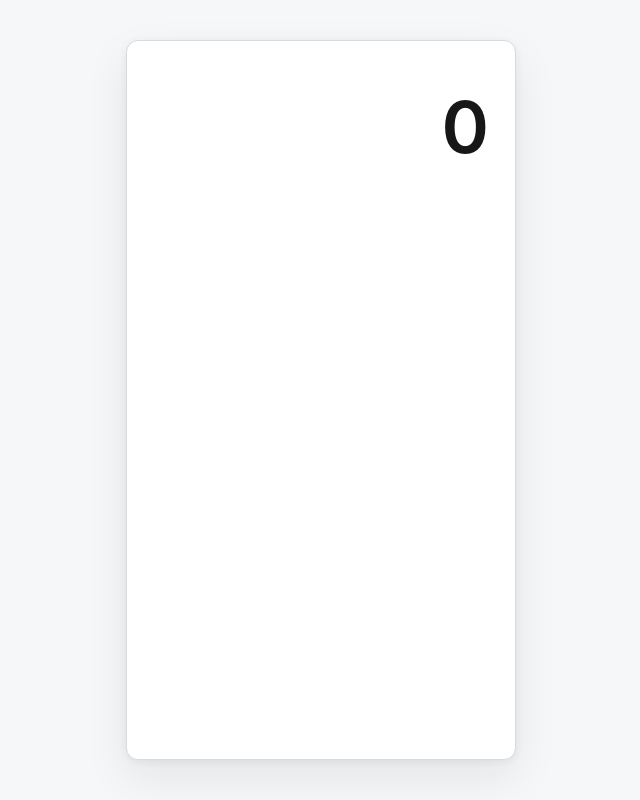
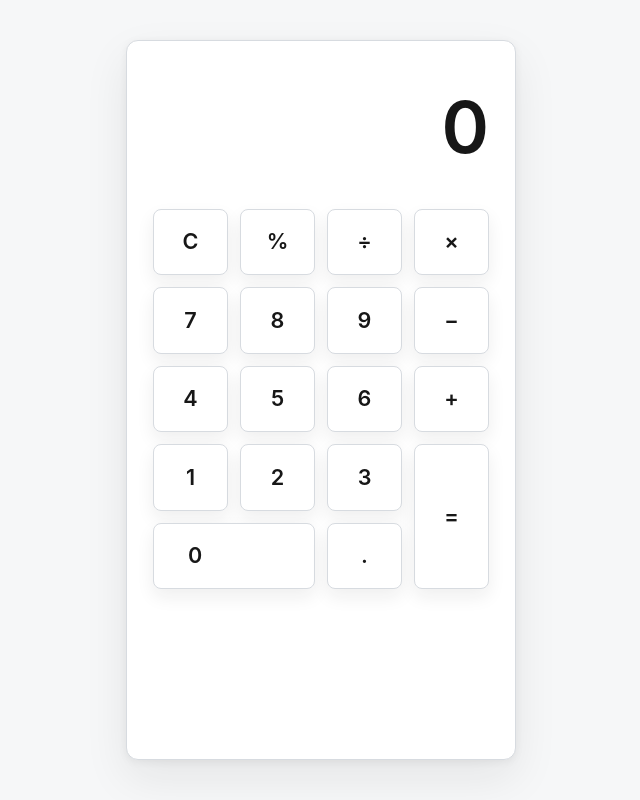
Before and after one commit to mtplayground/li-ying-1f95-everyday-calculat, a React (Vite) app: page / in a window 1280 px wide. Shown: the whole page, without its empty margins (319-959 px from the left). Built offline with nearby package versions, Linux system fonts and the light colour scheme.

Commit message:
feat: Build the button pad

```diff
--- a/src/App.tsx
+++ b/src/App.tsx
@@ -1,5 +1,6 @@
 import { initialCalculatorState } from './calculator/engine';
 import { Display } from './components/Display';
+import { Keypad } from './components/Keypad';
 
 export function App() {
   return (
@@ -9,6 +10,7 @@ export function App() {
         aria-label="Calculator screen"
       >
         <Display state={initialCalculatorState} />
+        <Keypad />
       </section>
     </main>
   );
--- /dev/null
+++ b/src/components/CalcButton.tsx
@@ -0,0 +1,36 @@
+import type { ReactNode } from 'react';
+
+export type CalcButtonKind = 'digit' | 'operator' | 'action' | 'equals';
+
+interface CalcButtonProps {
+  label: ReactNode;
+  ariaLabel: string;
+  kind?: CalcButtonKind;
+  span?: 1 | 2;
+  rowSpan?: 1 | 2;
+  onPress?: () => void;
+}
+
+export function CalcButton({
+  label,
+  ariaLabel,
+  kind = 'digit',
+  span = 1,
+  rowSpan = 1,
+  onPress,
+}: CalcButtonProps) {
+  const classes = [
+    'calc-button',
+    `calc-button--${kind}`,
+    span === 2 ? 'calc-button--span-2' : '',
+    rowSpan === 2 ? 'calc-button--row-span-2' : '',
+  ]
+    .filter(Boolean)
+    .join(' ');
+
+  return (
+    <button type="button" className={classes} aria-label={ariaLabel} onClick={onPress}>
+      {label}
+    </button>
+  );
+}
--- /dev/null
+++ b/src/components/Keypad.tsx
@@ -0,0 +1,80 @@
+import { CalcButton } from './CalcButton';
+
+export type KeypadKey =
+  | 'clear'
+  | 'percent'
+  | 'divide'
+  | 'multiply'
+  | 'subtract'
+  | 'add'
+  | 'equals'
+  | 'decimal'
+  | '0'
+  | '1'
+  | '2'
+  | '3'
+  | '4'
+  | '5'
+  | '6'
+  | '7'
+  | '8'
+  | '9';
+
+interface KeypadProps {
+  onKeyPress?: (key: KeypadKey) => void;
+}
+
+export function Keypad({ onKeyPress }: KeypadProps) {
+  return (
+    <div className="calculator-keypad" role="group" aria-label="Calculator keypad">
+      <CalcButton label="C" ariaLabel="Clear" kind="action" onPress={() => onKeyPress?.('clear')} />
+      <CalcButton
+        label="%"
+        ariaLabel="Percentage"
+        kind="action"
+        onPress={() => onKeyPress?.('percent')}
+      />
+      <CalcButton
+        label="÷"
+        ariaLabel="Divide"
+        kind="operator"
+        onPress={() => onKeyPress?.('divide')}
+      />
+      <CalcButton
+        label="×"
+        ariaLabel="Multiply"
+        kind="operator"
+        onPress={() => onKeyPress?.('multiply')}
+      />
+
+      <CalcButton label="7" ariaLabel="Seven" onPress={() => onKeyPress?.('7')} />
+      <CalcButton label="8" ariaLabel="Eight" onPress={() => onKeyPress?.('8')} />
+      <CalcButton label="9" ariaLabel="Nine" onPress={() => onKeyPress?.('9')} />
+      <CalcButton
+        label="−"
+        ariaLabel="Subtract"
+        kind="operator"
+        onPress={() => onKeyPress?.('subtract')}
+      />
+
+      <CalcButton label="4" ariaLabel="Four" onPress={() => onKeyPress?.('4')} />
+      <CalcButton label="5" ariaLabel="Five" onPress={() => onKeyPress?.('5')} />
+      <CalcButton label="6" ariaLabel="Six" onPress={() => onKeyPress?.('6')} />
+      <CalcButton label="+" ariaLabel="Add" kind="operator" onPress={() => onKeyPress?.('add')} />
+
+      <CalcButton label="1" ariaLabel="One" onPress={() => onKeyPress?.('1')} />
+      <CalcButton label="2" ariaLabel="Two" onPress={() => onKeyPress?.('2')} />
+      <CalcButton label="3" ariaLabel="Three" onPress={() => onKeyPress?.('3')} />
+      <CalcButton
+        label="="
+        ariaLabel="Equals"
+        kind="equals"
+        rowSpan={2}
+        onPress={() => onKeyPress?.('equals')}
+      />
+
+      <CalcButton label="0" ariaLabel="Zero" span={2} onPress={() => onKeyPress?.('0')} />
+      <CalcButton label="." ariaLabel="Decimal point" onPress={() => onKeyPress?.('decimal')} />
+    </div>
+  );
+}
--- a/src/styles.css
+++ b/src/styles.css
@@ -88,6 +88,7 @@
     display: flex;
     flex-direction: column;
     justify-content: flex-start;
+    gap: clamp(14px, 3vh, 22px);
     border: 1px solid var(--color-app-border);
     padding: clamp(18px, 5vw, 26px);
   }
@@ -108,4 +109,55 @@
     line-height: 1;
     letter-spacing: 0;
   }
+
+  .calculator-keypad {
+    width: 100%;
+    min-height: 300px;
+    max-height: 380px;
+    display: grid;
+    flex: 1;
+    grid-template-columns: repeat(4, minmax(0, 1fr));
+    grid-template-rows: repeat(5, minmax(52px, 1fr));
+    gap: clamp(8px, 2.4vw, 12px);
+  }
+
+  .calc-button {
+    width: 100%;
+    min-width: 44px;
+    min-height: 44px;
+    display: inline-flex;
+    align-items: center;
+    justify-content: center;
+    border: 1px solid var(--color-app-border);
+    border-radius: var(--radius-control);
+    color: var(--color-app-text);
+    background: var(--color-app-surface);
+    box-shadow:
+      var(--shadow-inset),
+      0 8px 18px rgb(23 23 23 / 0.07);
+    font-size: 1.35rem;
+    font-weight: 600;
+    line-height: 1;
+  }
+
+  .calc-button--operator,
+  .calc-button--action {
+    background: var(--color-app-surface-muted);
+    font-weight: 700;
+  }
+
+  .calc-button--equals {
+    background: var(--color-app-surface-pressed);
+    font-weight: 800;
+  }
+
+  .calc-button--span-2 {
+    grid-column: span 2;
+    justify-content: flex-start;
+    padding-inline: clamp(22px, 8vw, 34px);
+  }
+
+  .calc-button--row-span-2 {
+    grid-row: span 2;
+  }
 }
```
